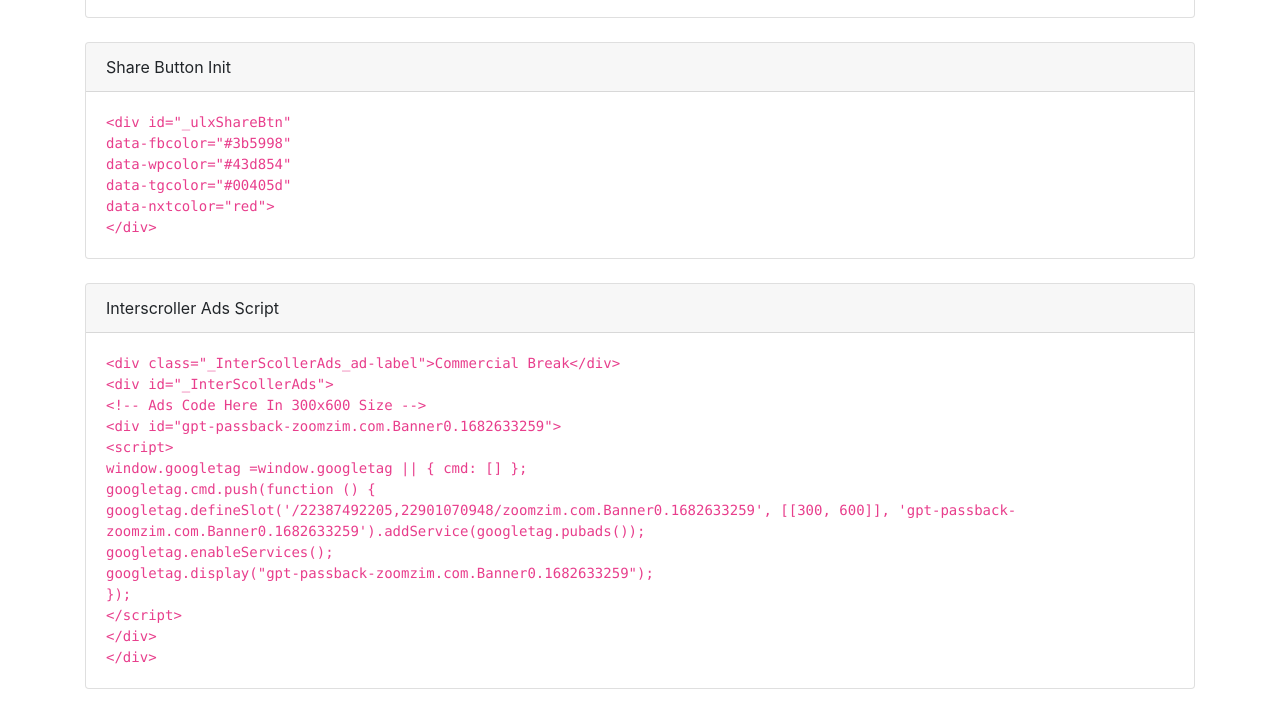
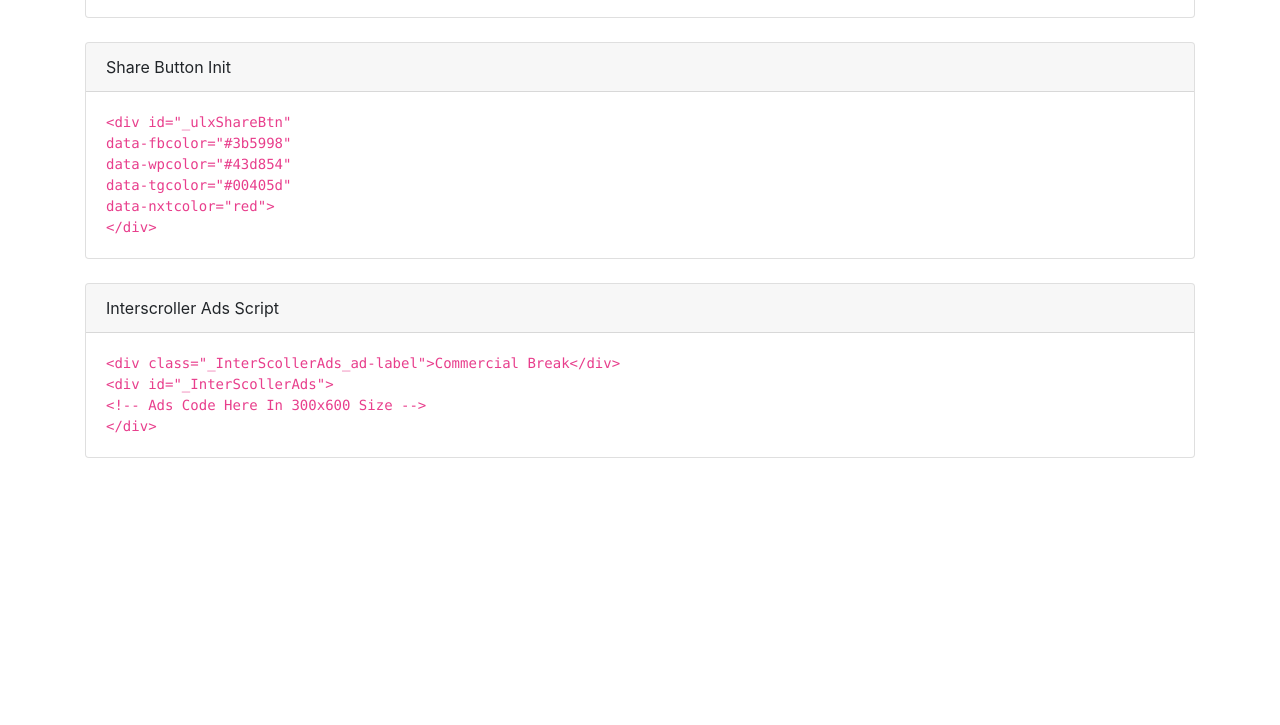
Before and after one commit to lwa22/Ulix-Ads-Script, a plain HTML site: page index.html in a window 1280 px wide. Shown: the part 823-1548 px from the top of the page. After the commit the page ends 1321 px from the top, so only its background shows below. Drawn offline with nearby package versions, Linux system fonts and the light colour scheme.

Commit message:
Updated Interscoler Script

```diff
--- a/index.html
+++ b/index.html
@@ -105,16 +105,6 @@
                         <div>&lt;div class="_InterScollerAds_ad-label"&gt;Commercial Break&lt;/div&gt;</div>
                         <div>&lt;div id="_InterScollerAds"&gt;</div>
                         <div>&lt;!-- Ads Code Here In 300x600 Size --&gt;</div>
-                        <div>&lt;div id="gpt-passback-zoomzim.com.Banner0.1682633259"&gt;</div>
-                        <div>&lt;script&gt;</div>
-                        <div>window.googletag =window.googletag || { cmd: [] };</div>
-                        <div>googletag.cmd.push(function () {</div>
-                        <div>googletag.defineSlot('/22387492205,22901070948/zoomzim.com.Banner0.1682633259', [[300, 600]], 'gpt-passback-zoomzim.com.Banner0.1682633259').addService(googletag.pubads());</div>
-                        <div>googletag.enableServices();</div>
-                        <div>googletag.display("gpt-passback-zoomzim.com.Banner0.1682633259");</div>
-                        <div>});</div>
-                        <div>&lt;/script&gt;</div>
-                        <div>&lt;/div&gt;</div>
                         <div>&lt;/div&gt;</div>
                         </div>
                     </code>
```
